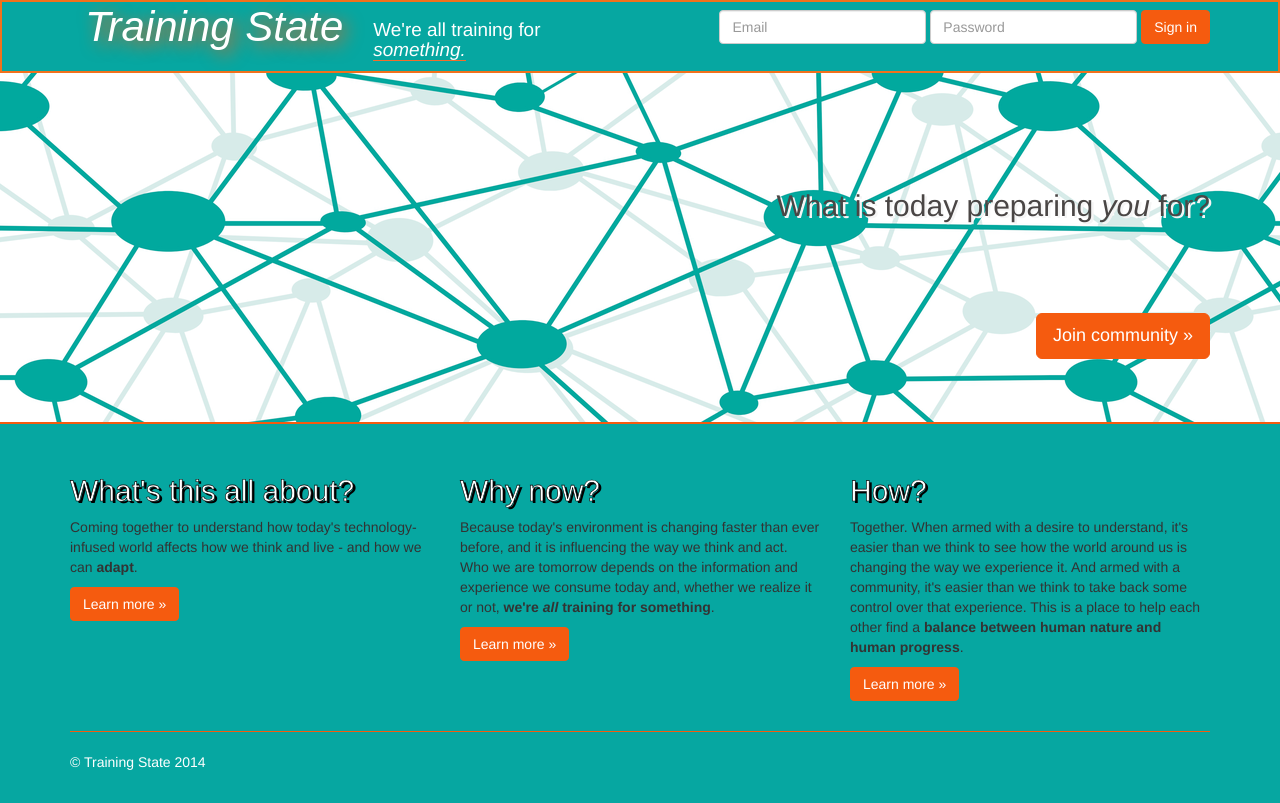
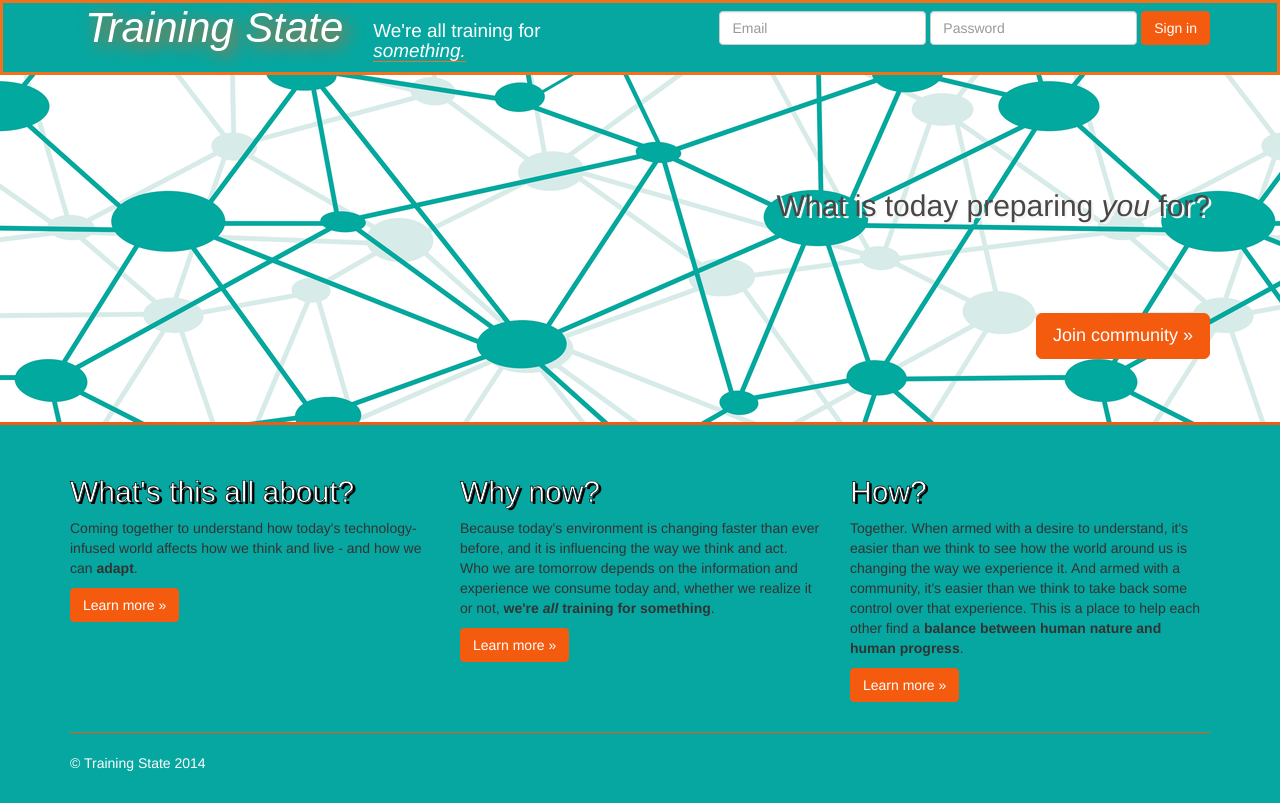
Before and after one commit to zack348/training_state, a plain HTML site: page bootstrap-test.html in a window 1280 px wide. Drawn offline with nearby package versions, Linux system fonts and the light colour scheme; files whose address does not match are found by name; a web font is replaced by a local one.

Commit message:
updated stylesheet

```diff
--- a/style.css
+++ b/style.css
@@ -16,7 +16,7 @@ body > div.navbar.navbar-inverse.navbar-fixed-top > div > div.navbar-header > a
 
 .jumbotron{
 	background: url('node_web.png');
-	border-bottom: 0.2em solid #F55B0F;;
+	border-bottom: 0.25em solid #F55B0F;;
 }
 
 body > div.jumbotron > div{
@@ -25,7 +25,7 @@ body > div.jumbotron > div{
 
 body > div.navbar.navbar-inverse.navbar-fixed-top{
 	background-color: #06A7A1;
-	border: 0.2em solid #F2711B;
+	border: 0.25em solid #F2711B;
 }
 
 body > div.navbar.navbar-inverse.navbar-fixed-top > div > div.navbar-collapse.collapse > form > button{
```
